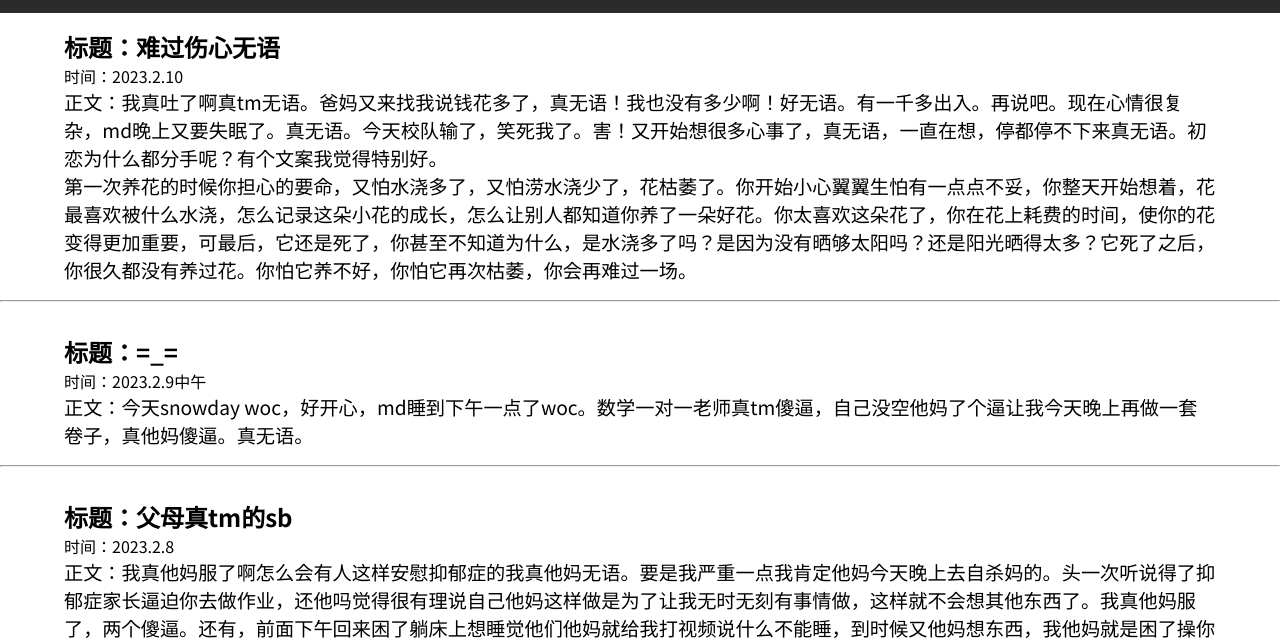
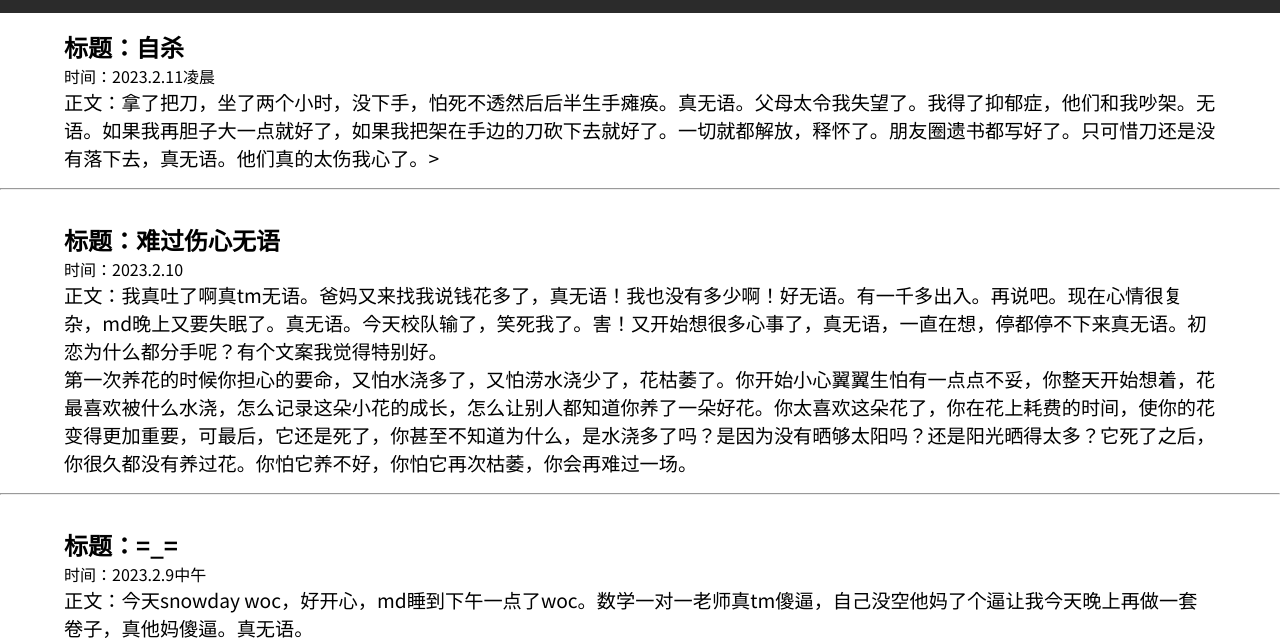
Before and after one commit to rickdiary/rickdiary.github.io, a plain HTML site: page index.html in a window 1280 px wide. Shown: the part 156-800 px from the top of the page. Drawn offline with Linux system fonts and the light colour scheme.

Commit message:
Add files via upload

```diff
--- a/index.html
+++ b/index.html
@@ -70,7 +70,12 @@
     </section>
     <!--div.diary>h2.title+p.time+p.diary+hr.diary-->
 
-
+    <div class="diary">
+        <h2 class="title">自杀</h2>
+        <p class="time">2023.2.11凌晨</p>
+        <p class="diary">拿了把刀，坐了两个小时，没下手，怕死不透然后后半生手瘫痪。真无语。父母太令我失望了。我得了抑郁症，他们和我吵架。无语。如果我再胆子大一点就好了，如果我把架在手边的刀砍下去就好了。一切就都解放，释怀了。朋友圈遗书都写好了。只可惜刀还是没有落下去，真无语。他们真的太伤我心了。></p>
+        <hr class="diary">
+    </div>
     <div class="diary">
         <h2 class="title">难过伤心无语</h2>
         <p class="time">2023.2.10</p>
```
